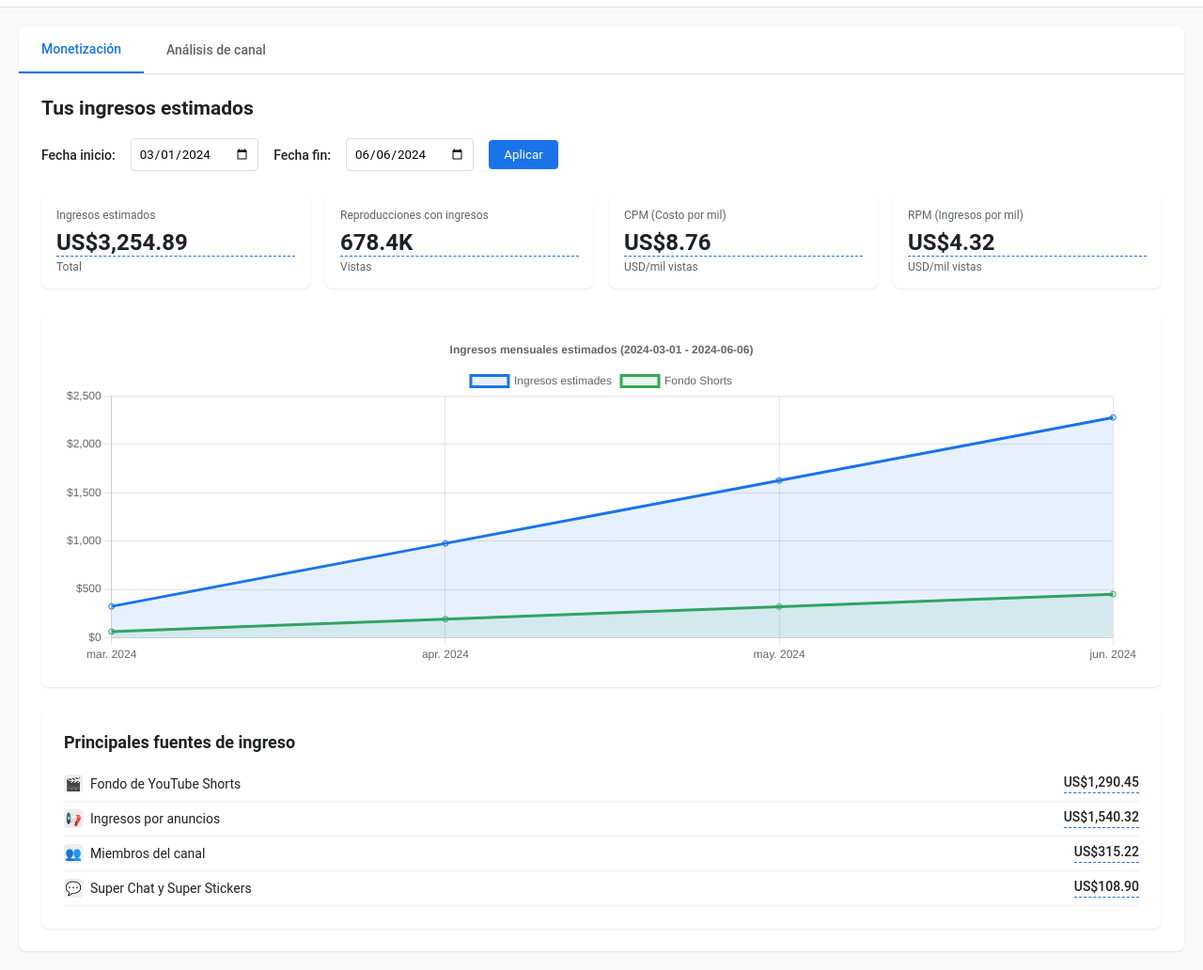
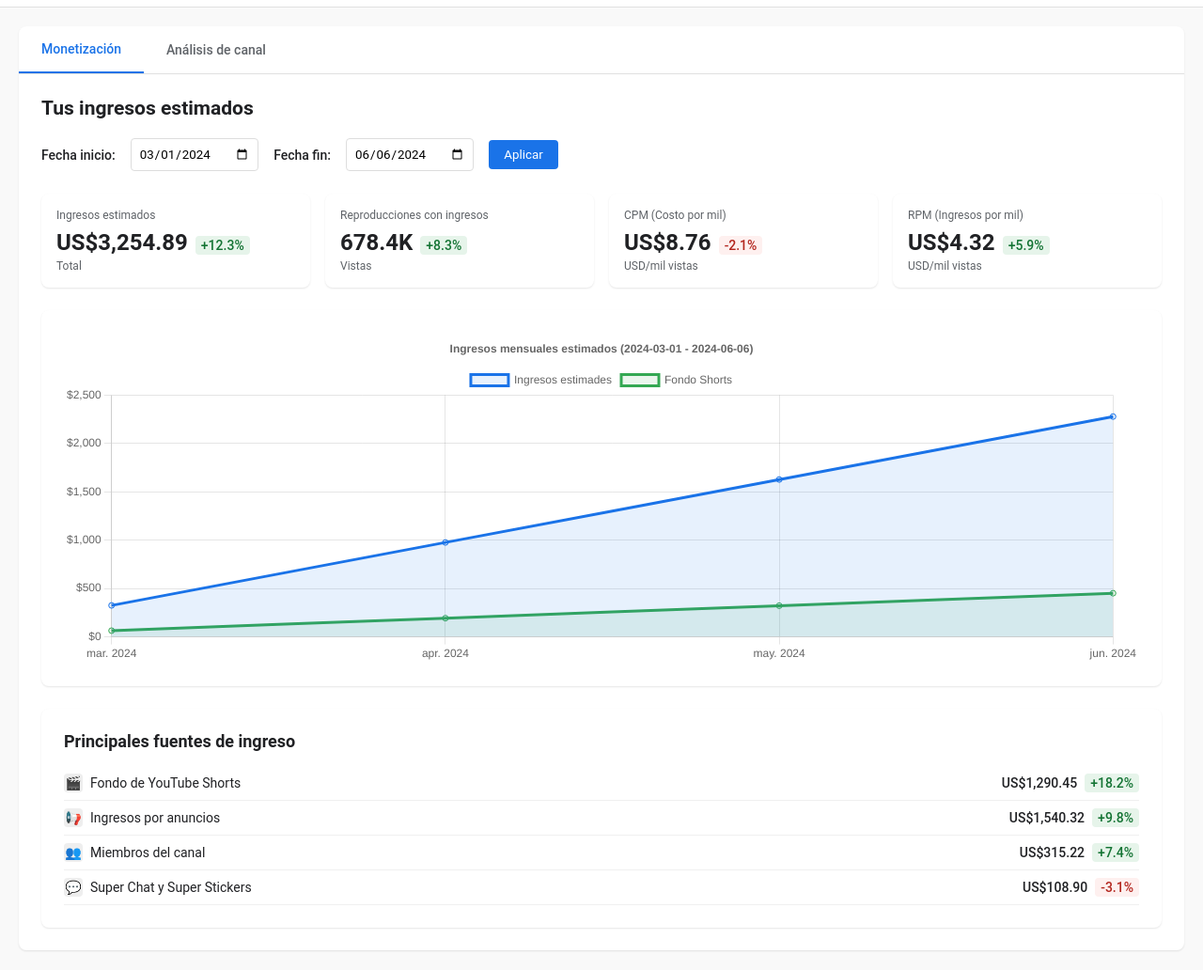
Before and after one commit to xbyl8888-hub/youtubetg, a plain HTML site: page index.html in a window 1280 px wide. Shown: the part 48-1080 px from the top of the page at 94% size. Drawn offline with nearby package versions, Linux system fonts and the light colour scheme.

Commit message:
Update index.html

```diff
--- a/index.html
+++ b/index.html
@@ -149,12 +149,16 @@
             font-size: 12px;
             margin-bottom: 8px;
         }
-        .summary-card .value {
+        .summary-card .value-wrapper {
+            display: flex;
+            align-items: baseline;
+            gap: 8px;
             font-size: 24px;
             font-weight: 600;
             margin-bottom: 4px;
+        }
+        .summary-card .value {
             cursor: pointer;
-            border-bottom: 1px dashed #1a73e8;
         }
         .summary-card .value:hover {
             color: #1a73e8;
@@ -162,6 +166,20 @@
         .summary-card .unit {
             color: #5f6368;
             font-size: 12px;
+        }
+        .percent-change {
+            font-size: 14px;
+            font-weight: 500;
+            padding: 2px 6px;
+            border-radius: 4px;
+        }
+        .percent-up {
+            color: #137333;
+            background-color: #e6f4ea;
+        }
+        .percent-down {
+            color: #b3261e;
+            background-color: #fef0ef;
         }
         .time-filter {
             display: flex;
@@ -223,10 +241,14 @@
             align-items: center;
             justify-content: center;
         }
+        .revenue-source-item .value-wrapper {
+            display: flex;
+            align-items: baseline;
+            gap: 8px;
+            font-weight: 500;
+        }
         .revenue-source-item .value {
-            font-weight: 500;
             cursor: pointer;
-            border-bottom: 1px dashed #1a73e8;
         }
         .revenue-source-item .value:hover {
             color: #1a73e8;
@@ -326,22 +348,34 @@
                 <div class="summary-cards">
                     <div class="summary-card">
                         <div class="label">Ingresos estimados</div>
+                        <div class="value-wrapper">
                             <div class="value" onclick="openEditModal('revenue-1')" id="revenue-1">US$3,254.89</div>
+                            <span class="percent-change percent-up" id="revenue-1-percent">+12.5%</span>
+                        </div>
                         <div class="unit">Total</div>
                     </div>
                     <div class="summary-card">
                         <div class="label">Reproducciones con ingresos</div>
+                        <div class="value-wrapper">
                             <div class="value" onclick="openEditModal('views-1')" id="views-1">678.4K</div>
+                            <span class="percent-change percent-up" id="views-1-percent">+8.3%</span>
+                        </div>
                         <div class="unit">Vistas</div>
                     </div>
                     <div class="summary-card">
                         <div class="label">CPM (Costo por mil)</div>
+                        <div class="value-wrapper">
                             <div class="value" onclick="openEditModal('cpm-1')" id="cpm-1">US$8.76</div>
+                            <span class="percent-change percent-down" id="cpm-1-percent">-2.1%</span>
+                        </div>
                         <div class="unit">USD/mil vistas</div>
                     </div>
                     <div class="summary-card">
                         <div class="label">RPM (Ingresos por mil)</div>
+                        <div class="value-wrapper">
                             <div class="value" onclick="openEditModal('rpm-1')" id="rpm-1">US$4.32</div>
+                            <span class="percent-change percent-up" id="rpm-1-percent">+5.7%</span>
+                        </div>
                         <div class="unit">USD/mil vistas</div>
                     </div>
                 </div>
@@ -357,28 +391,40 @@
                             <div class="icon">🎬</div>
                             <span>Fondo de YouTube Shorts</span>
                         </div>
+                        <div class="value-wrapper">
                             <div class="value" onclick="openEditModal('shorts-revenue-1')" id="shorts-revenue-1">US$1,290.45</div>
+                            <span class="percent-change percent-up">+18.2%</span>
+                        </div>
                     </div>
                     <div class="revenue-source-item">
                         <div class="name">
                             <div class="icon">📢</div>
                             <span>Ingresos por anuncios</span>
                         </div>
+                        <div class="value-wrapper">
                             <div class="value" onclick="openEditModal('ads-revenue-1')" id="ads-revenue-1">US$1,540.32</div>
+                            <span class="percent-change percent-up">+9.8%</span>
+                        </div>
                     </div>
                     <div class="revenue-source-item">
                         <div class="name">
                             <div class="icon">👥</div>
                             <span>Miembros del canal</span>
                         </div>
+                        <div class="value-wrapper">
                             <div class="value" onclick="openEditModal('members-revenue-1')" id="members-revenue-1">US$315.22</div>
+                            <span class="percent-change percent-up">+7.4%</span>
+                        </div>
                     </div>
                     <div class="revenue-source-item">
                         <div class="name">
                             <div class="icon">💬</div>
                             <span>Super Chat y Super Stickers</span>
                         </div>
+                        <div class="value-wrapper">
                             <div class="value" onclick="openEditModal('superchat-revenue-1')" id="superchat-revenue-1">US$108.90</div>
+                            <span class="percent-change percent-down">-3.1%</span>
+                        </div>
                     </div>
                 </div>
             </div>
@@ -397,17 +443,26 @@
                 <div class="summary-cards">
                     <div class="summary-card">
                         <div class="label">Ingresos estimados</div>
+                        <div class="value-wrapper">
                             <div class="value" onclick="openEditModal('revenue-2')" id="revenue-2">$3,482.56</div>
+                            <span class="percent-change percent-up" id="revenue-2-percent">+15.8%</span>
+                        </div>
                         <div class="unit">Últimos 28 días</div>
                     </div>
                     <div class="summary-card">
                         <div class="label">RPM (Ingresos por mil)</div>
+                        <div class="value-wrapper">
                             <div class="value" onclick="openEditModal('rpm-2')" id="rpm-2">$7.89</div>
+                            <span class="percent-change percent-up" id="rpm-2-percent">+11.2%</span>
+                        </div>
                         <div class="unit">USD/mil vistas</div>
                     </div>
                     <div class="summary-card">
                         <div class="label">CPM (Costo por mil)</div>
+                        <div class="value-wrapper">
                             <div class="value" onclick="openEditModal('cpm-2')" id="cpm-2">$15.32</div>
+                            <span class="percent-change percent-down" id="cpm-2-percent">-4.3%</span>
+                        </div>
                         <div class="unit">USD/mil vistas</div>
                     </div>
                 </div>
@@ -423,21 +478,30 @@
                             <div class="icon">💳</div>
                             <span>Ingresos por transacciones (Super Chats y membresías)</span>
                         </div>
+                        <div class="value-wrapper">
                             <div class="value" onclick="openEditModal('transactions-revenue-2')" id="transactions-revenue-2">$125.40</div>
+                            <span class="percent-change percent-up">+6.7%</span>
+                        </div>
                     </div>
                     <div class="revenue-source-item">
                         <div class="name">
                             <div class="icon">🎬</div>
                             <span>Ingresos de Shorts</span>
                         </div>
+                        <div class="value-wrapper">
                             <div class="value" onclick="openEditModal('shorts-revenue-2')" id="shorts-revenue-2">$982.34</div>
+                            <span class="percent-change percent-up">+22.5%</span>
+                        </div>
                     </div>
                     <div class="revenue-source-item">
                         <div class="name">
                             <div class="icon">📢</div>
                             <span>Ingresos de anuncios</span>
                         </div>
+                        <div class="value-wrapper">
                             <div class="value" onclick="openEditModal('ads-revenue-2')" id="ads-revenue-2">$2,142.13</div>
+                            <span class="percent-change percent-up">+13.9%</span>
+                        </div>
                     </div>
                 </div>
             </div>
@@ -458,6 +522,16 @@
     <script>
         let currentEditTarget = '';
         let chart1 = null, chart2 = null;
+        // 初始基准值（用于计算涨幅）
+        const baseValues = {
+            'revenue-1': 2897.18,
+            'views-1': 626.4,
+            'cpm-1': 8.95,
+            'rpm-1': 4.08,
+            'revenue-2': 2990.12,
+            'rpm-2': 7.09,
+            'cpm-2': 16.01
+        };
 
         // 头像上传
         const profileImg = document.getElementById('profile-img');
@@ -499,7 +573,24 @@
             currentEditTarget = '';
         }
 
-        // 保存编辑的值 + 全量同步（总收益、图表、时间轴）
+        // 计算涨幅百分比
+        function calculatePercentChange(current, base) {
+            const change = ((current - base) / base) * 100;
+            return change.toFixed(1);
+        }
+
+        // 更新涨幅显示
+        function updatePercentDisplay(targetId, currentValue) {
+            if (!baseValues[targetId]) return;
+            const percent = calculatePercentChange(parseFloat(currentValue), baseValues[targetId]);
+            const percentEl = document.getElementById(`${targetId}-percent`);
+            if (percentEl) {
+                percentEl.textContent = percent >= 0 ? `+${percent}%` : `${percent}%`;
+                percentEl.className = `percent-change ${percent >= 0 ? 'percent-up' : 'percent-down'}`;
+            }
+        }
+
+        // 保存编辑的值 + 全量同步（总收益、图表、时间轴、涨幅）
         function saveEditedValue() {
             if (!currentEditTarget) return;
             const rawValue = parseFloat(document.getElementById('edit-input').value);
@@ -510,12 +601,26 @@
 
             // 格式化数值（带货币符号）
             const isPanel1 = currentEditTarget.includes('1');
-            const formattedValue = isPanel1
+            const isRevenue = currentEditTarget.includes('revenue') || currentEditTarget.includes('cpm') || currentEditTarget.includes('rpm');
+            let formattedValue;
+
+            if (currentEditTarget.includes('views-1')) {
+                formattedValue = `${rawValue.toLocaleString('en-US', { maximumFractionDigits: 1 })}K`;
+            } else if (isRevenue) {
+                formattedValue = isPanel1
                     ? `US$${rawValue.toLocaleString('en-US', { minimumFractionDigits: 2, maximumFractionDigits: 2 })}`
                     : `$${rawValue.toLocaleString('en-US', { minimumFractionDigits: 2, maximumFractionDigits: 2 })}`;
+            } else {
+                formattedValue = isPanel1
+                    ? `US$${rawValue.toLocaleString('en-US', { minimumFractionDigits: 2, maximumFractionDigits: 2 })}`
+                    : `$${rawValue.toLocaleString('en-US', { minimumFractionDigits: 2, maximumFractionDigits: 2 })}`;
+            }
 
             // 更新当前编辑项的值
             document.getElementById(currentEditTarget).textContent = formattedValue;
+
+            // 更新涨幅百分比
+            updatePercentDisplay(currentEditTarget, rawValue);
 
             // 同步总收益（收益来源项修改后，自动计算总收益）
             if (currentEditTarget.includes('revenue-') && !currentEditTarget.startsWith('revenue-')) {
@@ -541,11 +646,15 @@
                 total += parseFloat(document.getElementById('members-revenue-1').textContent.replace(/[^\d.]/g, ''));
                 total += parseFloat(document.getElementById('superchat-revenue-1').textContent.replace(/[^\d.]/g, ''));
                 document.getElementById('revenue-1').textContent = `US$${total.toLocaleString('en-US', { minimumFractionDigits: 2, maximumFractionDigits: 2 })}`;
+                // 更新总收益涨幅
+                updatePercentDisplay('revenue-1', total);
             } else {
                 total += parseFloat(document.getElementById('transactions-revenue-2').textContent.replace(/[^\d.]/g, ''));
                 total += parseFloat(document.getElementById('shorts-revenue-2').textContent.replace(/[^\d.]/g, ''));
                 total += parseFloat(document.getElementById('ads-revenue-2').textContent.replace(/[^\d.]/g, ''));
                 document.getElementById('revenue-2').textContent = `$${total.toLocaleString('en-US', { minimumFractionDigits: 2, maximumFractionDigits: 2 })}`;
+                // 更新总收益涨幅
+                updatePercentDisplay('revenue-2', total);
             }
         }
 
@@ -644,6 +753,11 @@
 
         // 初始化
         window.onload = () => {
+            // 初始化涨幅显示
+            Object.keys(baseValues).forEach(key => {
+                const currentValue = document.getElementById(key).textContent.replace(/[^\d.]/g, '');
+                updatePercentDisplay(key, currentValue);
+            });
             renderChart1();
             renderChart2();
         };
```
Lines whose indentation alone changed are shown as unchanged.
